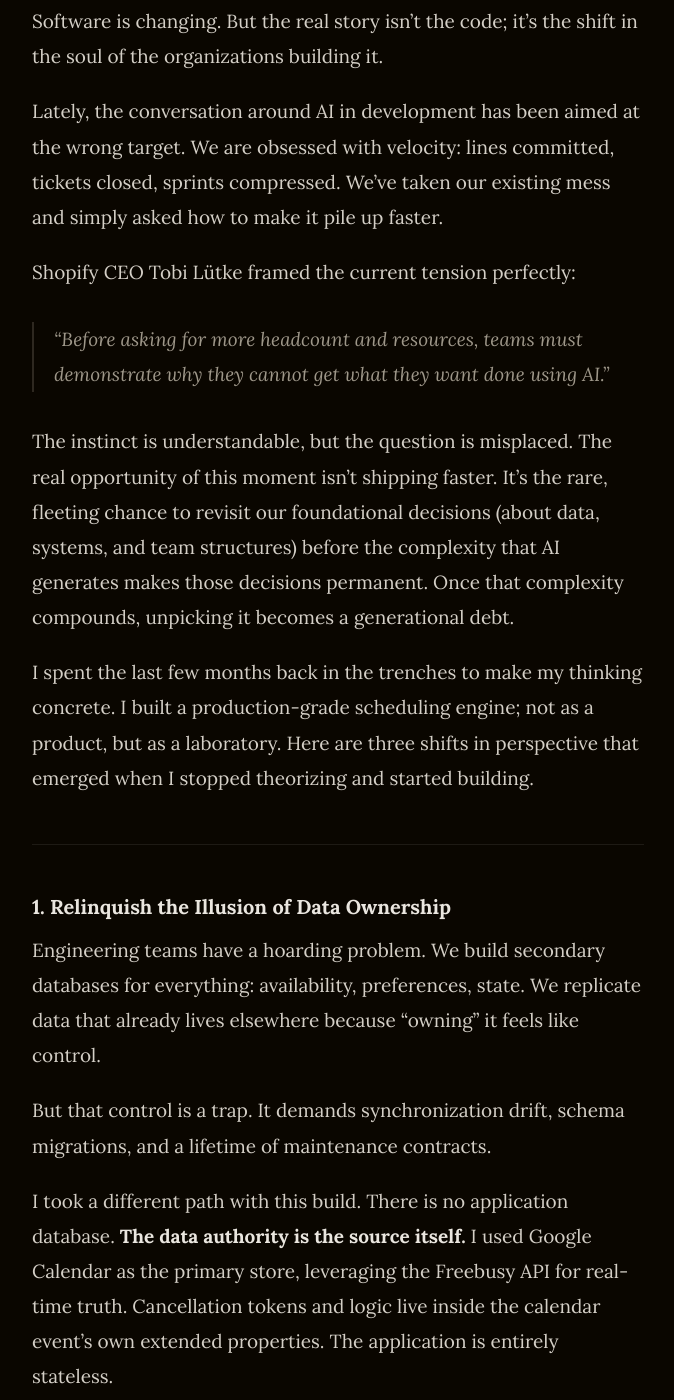
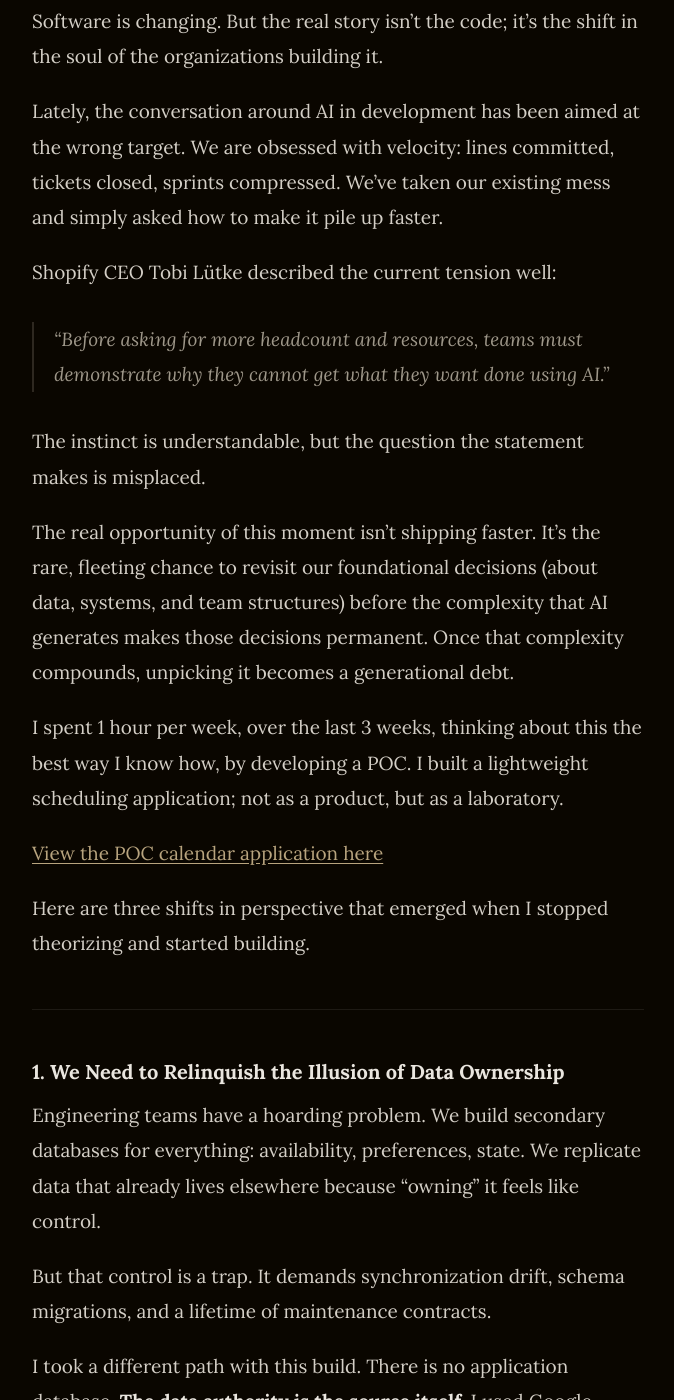
Before and after one commit to RobBrown/robisit, a Jekyll site: the page built from _articles/stop-building-islands.md, in a window 1280 px wide and 1400 px high, scrolled down 328 px. Shown: the whole window, without its empty margins (302-976 px from the left). Built offline with Jekyll 4.4.1, drawn with Linux system fonts in a browser that asks for light colours; some of the changed text lies outside the part shown.

Commit message:
Update Stop Building Islands article

```diff
--- a/_articles/stop-building-islands.md
+++ b/_articles/stop-building-islands.md
@@ -12,17 +12,23 @@
 
 Lately, the conversation around AI in development has been aimed at the wrong target. We are obsessed with velocity: lines committed, tickets closed, sprints compressed. We’ve taken our existing mess and simply asked how to make it pile up faster.
 
-Shopify CEO Tobi Lütke framed the current tension perfectly:
+Shopify CEO Tobi Lütke described the current tension well:
 
 > *“Before asking for more headcount and resources, teams must demonstrate why they cannot get what they want done using AI.”*
 
-The instinct is understandable, but the question is misplaced. The real opportunity of this moment isn’t shipping faster. It’s the rare, fleeting chance to revisit our foundational decisions (about data, systems, and team structures) before the complexity that AI generates makes those decisions permanent. Once that complexity compounds, unpicking it becomes a generational debt.
+The instinct is understandable, but the question the statement makes is misplaced.
 
-I spent the last few months back in the trenches to make my thinking concrete. I built a production-grade scheduling engine; not as a product, but as a laboratory. Here are three shifts in perspective that emerged when I stopped theorizing and started building.
+The real opportunity of this moment isn’t shipping faster. It’s the rare, fleeting chance to revisit our foundational decisions (about data, systems, and team structures) before the complexity that AI generates makes those decisions permanent. Once that complexity compounds, unpicking it becomes a generational debt.
+
+I spent 1 hour per week, over the last 3 weeks, thinking about this the best way I know how, by developing a POC. I built a lightweight scheduling application; not as a product, but as a laboratory.
+
+[View the POC calendar application here](https://book.robisit.com)
+
+Here are three shifts in perspective that emerged when I stopped theorizing and started building.
 
 ***
 
-### 1. Relinquish the Illusion of Data Ownership
+### 1. We Need to Relinquish the Illusion of Data Ownership
 Engineering teams have a hoarding problem. We build secondary databases for everything: availability, preferences, state. We replicate data that already lives elsewhere because "owning" it feels like control.
 
 But that control is a trap. It demands synchronization drift, schema migrations, and a lifetime of maintenance contracts.
@@ -31,7 +37,7 @@
 
 The result? No migrations. No backup strategy. No admin interface. I didn’t cut corners; I simply refused to own what I didn’t need. For a CTO, the question shouldn't be "How do we store this?" but "Who already owns this truth?" Leverage is found in integration, not replication.
 
-### 2. Design for Interdependence, Not Independence
+### 2. We Need to Design for Interdependence, Not Independence
 
 ![Independence vs Interdependance](/images/stop-building-islands-282.png)
 
@@ -43,7 +49,7 @@
 
 This changes the growth model of your stack. Traditional integrations scale linearly (you build it, you maintain it). Systems designed for discovery compound. When tools can natively understand each other's "intent," the platform starts to build itself.
 
-### 3. The Unit of Work has Moved Upstream
+### 3. We Need to Accept That The Unit of Work has Moved Upstream
 To close the loop, I extended the project to test these principles on operations. I built an autonomous agent to monitor the production environment. When an issue surfaces, it investigates, generates a fix, and opens a PR for human review.
 
 What I didn't anticipate was how this radically redefines the role of the engineer.
```
